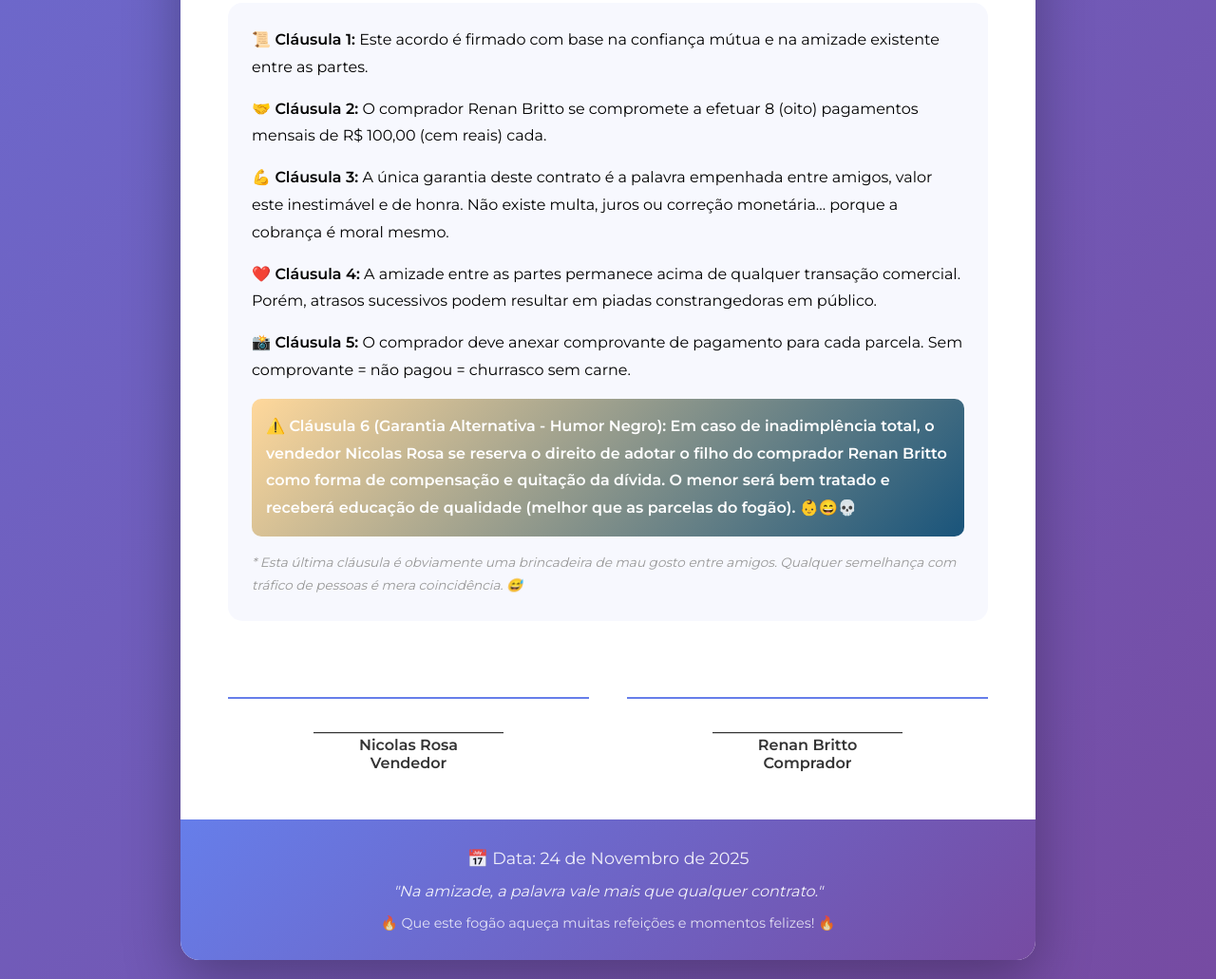
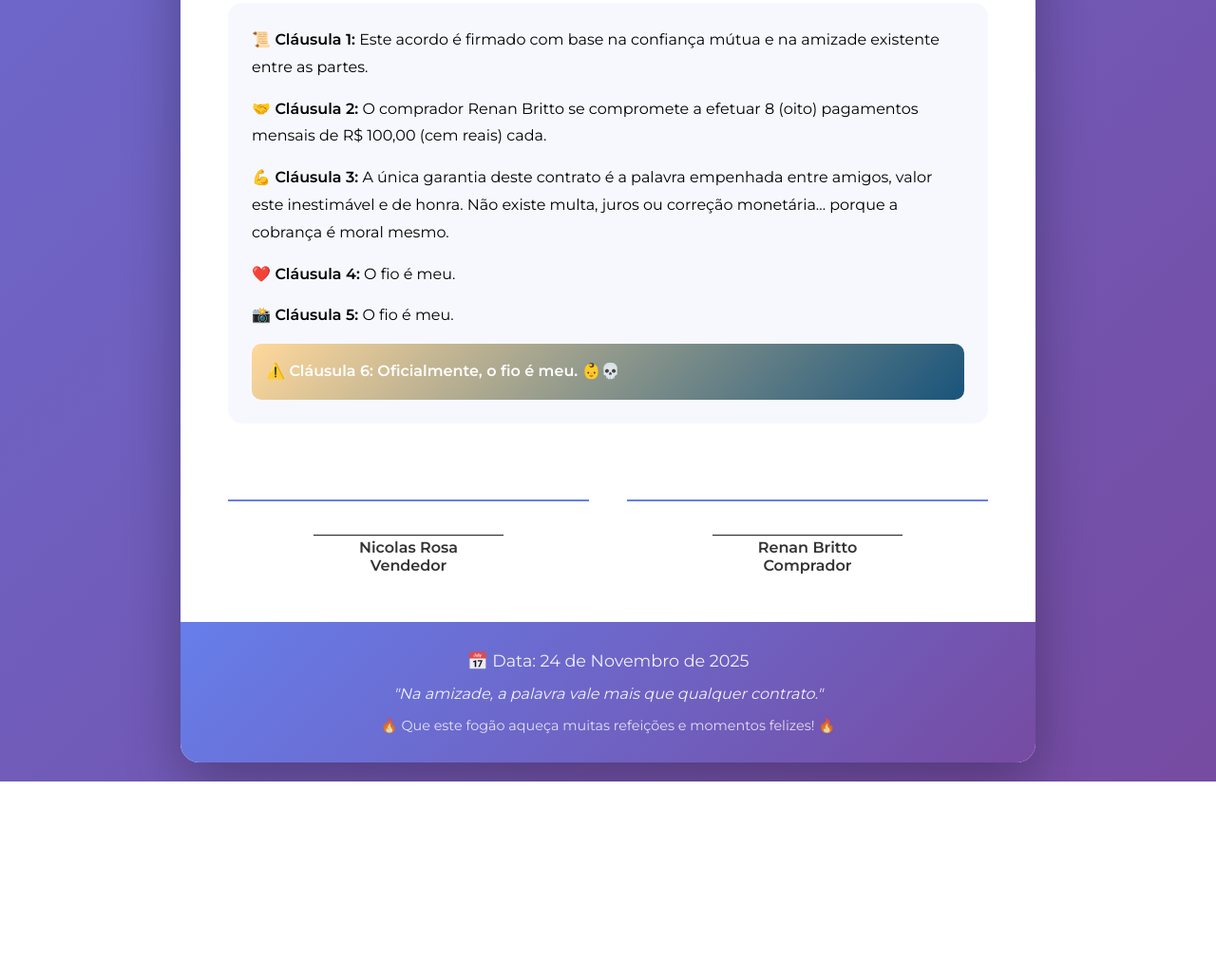
Before and after one commit to avilaops/Brito, a plain HTML site: page index.html in a window 1280 px wide. Shown: the part 1812-2843 px from the top of the page at 95% size. After the commit the page ends 2635 px from the top, so only its background shows below. Drawn offline with nearby package versions, Linux system fonts and the light colour scheme.

Commit message:
Simplificando as cláusulas: o fio é meu

```diff
--- a/index.html
+++ b/index.html
@@ -466,24 +466,14 @@
                         porque a cobrança é moral mesmo.
                     </p>
                     <p style="margin-bottom: 15px;">
-                        <strong>❤️ Cláusula 4:</strong> A amizade entre as partes permanece acima de qualquer transação
-                        comercial. Porém, atrasos sucessivos podem resultar em piadas constrangedoras em público.
+                        <strong>❤️ Cláusula 4:</strong> O fio é meu.
                     </p>
                     <p style="margin-bottom: 15px;">
-                        <strong>📸 Cláusula 5:</strong> O comprador deve anexar comprovante de pagamento para cada
-                        parcela. Sem comprovante = não pagou = churrasco sem carne.
+                        <strong>📸 Cláusula 5:</strong> O fio é meu.
                     </p>
                     <p
                         style="background: linear-gradient(135deg, #ffd89b 0%, #19547b 100%); padding: 15px; border-radius: 10px; color: white; font-weight: 600;">
-                        <strong>⚠️ Cláusula 6 (Garantia Alternativa - Humor Negro):</strong> Em caso de inadimplência
-                        total, o vendedor
-                        Nicolas Rosa se reserva o direito de adotar o filho do comprador Renan Britto como forma de
-                        compensação e quitação da dívida. O menor será bem tratado e receberá educação de qualidade
-                        (melhor que as parcelas do fogão). 👶😄💀
-                    </p>
-                    <p style="margin-top: 15px; font-size: 0.85em; color: #999; font-style: italic;">
-                        * Esta última cláusula é obviamente uma brincadeira de mau gosto entre amigos. Qualquer
-                        semelhança com tráfico de pessoas é mera coincidência. 😅
+                        <strong>⚠️ Cláusula 6:</strong> Oficialmente, o fio é meu. 👶💀
                     </p>
                 </div>
             </div>
```
